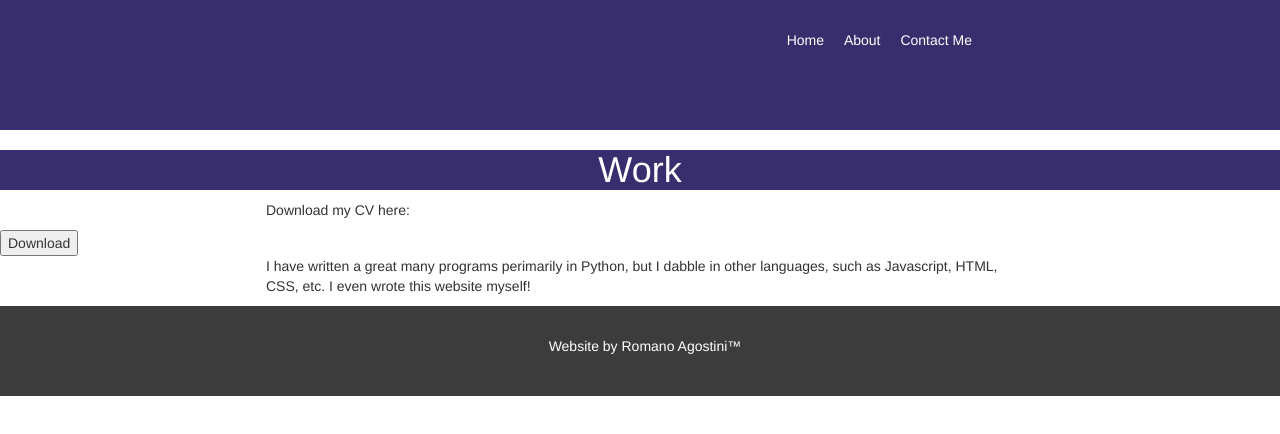
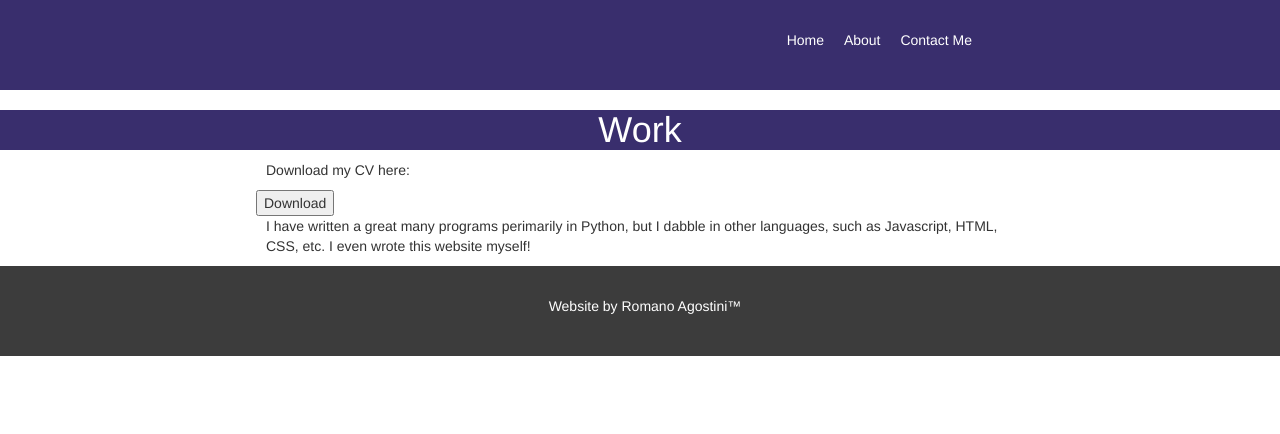
Before and after one commit to DatKnight/Project-Site-BTEC-IT-ragostini, a plain HTML site: page work.html in a window 1280 px wide. Drawn offline with nearby package versions, Linux system fonts and the light colour scheme.

Commit message:
Add files via upload

```diff
--- a/style.css
+++ b/style.css
@@ -36,7 +36,7 @@ footer {
 
 .head{
   background-color: #392e6d;
-  padding-bottom: 50px;
+  padding-bottom: 10px;
 }
 
 .nav {
--- a/work.html
+++ b/work.html
@@ -6,6 +6,7 @@
 		<link rel="stylesheet" href="style.css">
 		<link rel="stylesheet" href="https://maxcdn.bootstrapcdn.com/bootstrap/3.3.7/css/bootstrap.min.css">
 		<link rel="stylesheet" href="https://maxcdn.bootstrapcdn.com/font-awesome/4.7.0/css/font-awesome.min.css">
+    <link rel="shortcut icon" href="favicon.ico">
 		<title>My Portfolio</title>
 	</head>
 
@@ -32,7 +33,7 @@
     <h1 class="break">Work</h1>
     <p class="lorem">Download my CV here:</p>
     <form method="get" action="cute-cat.jpg">
-      <button name="getCV">Download</button>
+      <button class="lorem">Download</button>
     </form>
 
   <p class="lorem">I have written a great many programs perimarily in Python, but I dabble in other languages, such as Javascript, HTML, CSS, etc. I even wrote this website myself!</p>
```
Also changed, not shown: about.html (+4 -5 lines), contact.html (+1 -0 lines), index.html (+1 -0 lines), favicon.ico (added).
